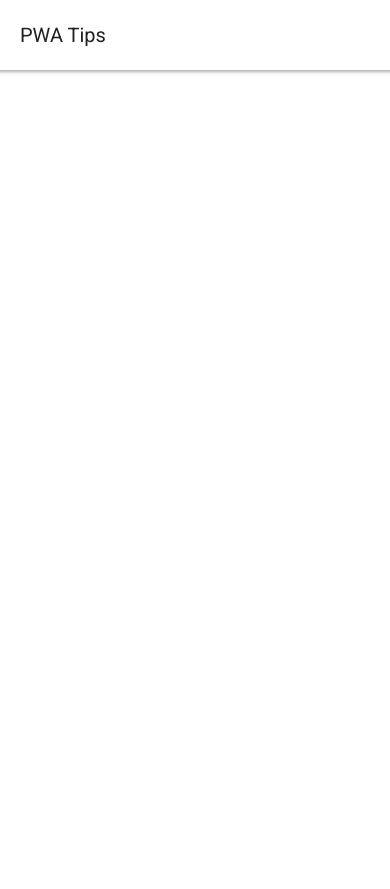
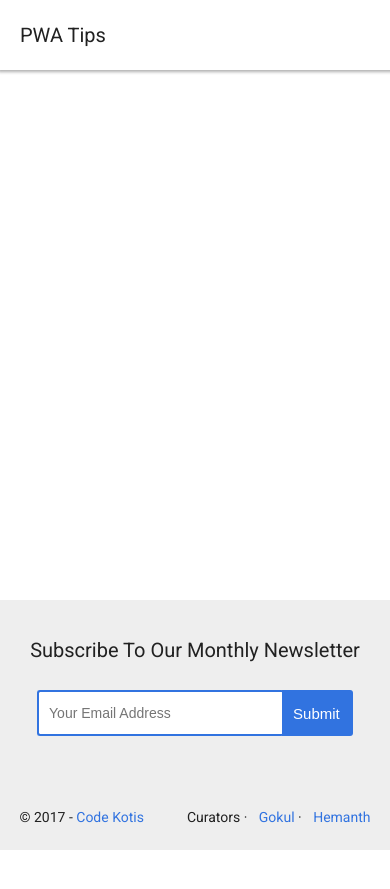
Before and after one commit to code-kotis/pwa-tips, a Jekyll site: the page built from codelabs.html, in a window 390 px wide. Shown: the top 889 px of the page. Built offline with Jekyll 4.4.1, drawn with Linux system fonts in a browser that asks for light colours; some web fonts are replaced.

Commit message:
Updated layout

```diff
--- a/_includes/footer.html
+++ b/_includes/footer.html
@@ -2,7 +2,6 @@
   <div class="footer__newsletter">
     {% include form.html %}
   </div>
-
   <div class="footer__content">
     <div><b>© 2017 - <a target="_blank" href="https://github.com/code-kotis">Code Kotis</a></b></div>
     <div class="footer__curator">Curators ·
--- a/_layouts/codelabs.html
+++ b/_layouts/codelabs.html
@@ -3,6 +3,12 @@
   {% include head.html %}
   <body>
     {% include header.html %}
+
+    <section></section>
+
+    <section></section>
+
+    {% include footer.html %}
     <script src="{{ "/js/main.js" | prepend: site.baseurl }}"></script>
   </body>
 </html>
--- a/_layouts/opensources.html
+++ b/_layouts/opensources.html
@@ -25,7 +25,6 @@
       </div>
     </section>
 
-
     {% include footer.html %}
     <script src="{{ "/js/main.js" | prepend: site.baseurl }}"></script>
   </body>
--- a/css/base.css
+++ b/css/base.css
@@ -242,15 +242,12 @@ footer {
   font-size: 14px;
 }
 
-.main__content a {
-  border-bottom: 1px solid;
-}
-
 .main__content .cards__link {
   position: absolute;
   bottom: 20px;
   font-size: 18px;
   right: 30px;
+  border-bottom: 1px solid;
 }
 
 @media all and (max-width: 480px) {
@@ -285,6 +282,7 @@ footer {
   }
 
   .footer__newsletter .newsletter {
+    margin-top: 0;
     margin-bottom: 50px;
   }
 
```
